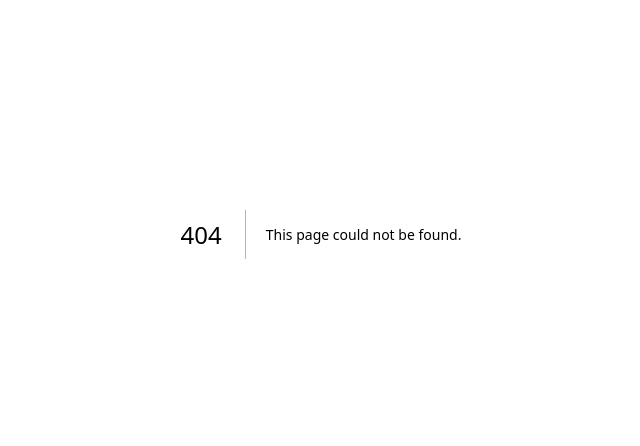
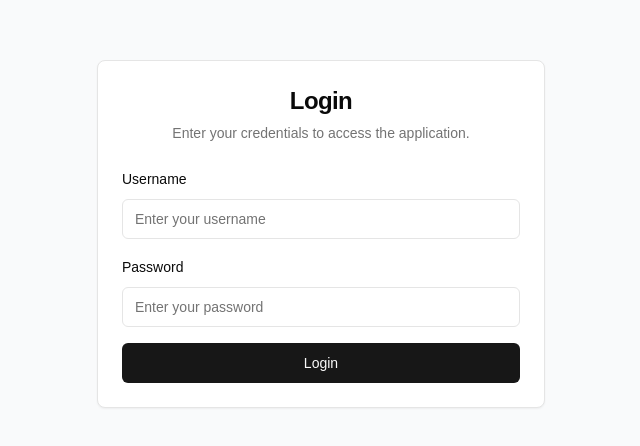
Before and after one commit to AnirudhSinghRajora/mess-attendance, a Next.js app: page /login in a window 1280 px wide. Before the commit this address had no page. Shown: the part 166-612 px from the top of the page, without its empty margins (319-959 px from the left). Built offline with nearby package versions, Linux system fonts and the light colour scheme.

Commit message:
Added login page

```diff
--- /dev/null
+++ b/app/api/login/route.ts
@@ -0,0 +1,18 @@
+import { NextResponse } from 'next/server'
+
+export async function POST(request: Request) {
+  const { username, password } = await request.json()
+
+  const HARDCODED_USERNAME = process.env.APP_AUTH_USERNAME
+  const HARDCODED_PASSWORD = process.env.APP_AUTH_PASSWORD
+
+
+  // In a real application, you'd fetch user from a database
+  // and compare hashed passwords.
+
+  if (username === HARDCODED_USERNAME && password === HARDCODED_PASSWORD) {
+    return NextResponse.json({ success: true })
+  } else {
+    return NextResponse.json({ success: false, error: 'Invalid credentials' }, { status: 401 })
+  }
+}
--- /dev/null
+++ b/app/login/page.tsx
@@ -0,0 +1,80 @@
+'use client'
+
+import { useState } from 'react'
+import { useRouter } from 'next/navigation'
+import { Button } from '@/components/ui/button'
+import { Input } from '@/components/ui/input'
+import { Label } from '@/components/ui/label'
+import { Card, CardContent, CardDescription, CardHeader, CardTitle } from '@/components/ui/card'
+
+export default function LoginPage() {
+  const [username, setUsername] = useState('')
+  const [password, setPassword] = useState('')
+  const [error, setError] = useState('')
+  const router = useRouter()
+
+  const handleLogin = async () => {
+    setError('')
+
+    try {
+      const response = await fetch('/api/login', {
+        method: 'POST',
+        headers: {
+          'Content-Type': 'application/json',
+        },
+        body: JSON.stringify({ username, password }),
+      })
+
+      const data = await response.json()
+
+      if (data.success) {
+        localStorage.setItem('isAuthenticated', 'true')
+        router.push('/')
+      } else {
+        setError(data.error || 'Login failed. Please try again.')
+      }
+    } catch (err) {
+      setError('An unexpected error occurred. Please try again.')
+      console.error('Login API call failed:', err)
+    }
+  }
+
+  return (
+    <div className="flex min-h-screen items-center justify-center bg-gray-50 p-4">
+      <Card className="w-full max-w-md">
+        <CardHeader className="text-center">
+          <CardTitle className="text-2xl font-bold">Login</CardTitle>
+          <CardDescription>Enter your credentials to access the application.</CardDescription>
+        </CardHeader>
+        <CardContent className="space-y-4">
+          <div className="space-y-2">
+            <Label htmlFor="username">Username</Label>
+            <Input
+              id="username"
+              type="text"
+              placeholder="Enter your username"
+              value={username}
+              onChange={(e) => setUsername(e.target.value)}
+              required
+            />
+          </div>
+          <div className="space-y-2">
+            <Label htmlFor="password">Password</Label>
+            <Input
+              id="password"
+              type="password"
+              placeholder="Enter your password"
+              value={password}
+              onChange={(e) => setPassword(e.target.value)}
+              required
+            />
+          </div>
+          {error && <p className="text-sm text-red-500 text-center">{error}</p>}
+          <Button onClick={handleLogin} className="w-full">
+            Login
+          </Button>
+        </CardContent>
+      </Card>
+    </div>
+  )
+}
--- a/app/page.tsx
+++ b/app/page.tsx
@@ -1,12 +1,13 @@
 "use client"
 
-import { useState } from "react"
+import { useState, useEffect } from "react"
+import { useRouter } from 'next/navigation'
 import { Button } from "@/components/ui/button"
 import { Card, CardContent, CardDescription, CardHeader, CardTitle } from "@/components/ui/card"
 import { Input } from "@/components/ui/input"
 import { Label } from "@/components/ui/label"
 import { Separator } from "@/components/ui/separator"
-import { Upload, Search, FileSpreadsheet, Users, Calendar } from "lucide-react"
+import { Upload, Search, FileSpreadsheet, Users, Calendar, LogOut } from "lucide-react"
 
 interface AttendanceRecord {
   id: number
@@ -34,6 +35,17 @@ export default function MessAttendanceApp() {
   const [queryResult, setQueryResult] = useState<QueryResult | null>(null)
   const [querying, setQuerying] = useState(false)
   const [uploadMessage, setUploadMessage] = useState("")
+
+  const router = useRouter()
+
+  useEffect(() => {
+    if (typeof window !== 'undefined') { // Ensure localStorage is available
+      const isAuthenticated = localStorage.getItem('isAuthenticated')
+      if (isAuthenticated !== 'true') {
+        router.push('/login')
+      }
+    }
+  }, [router])
 
   const handleFileUpload = async () => {
     if (!files || files.length === 0) {
@@ -108,12 +120,27 @@ export default function MessAttendanceApp() {
     }
   }
 
+  const handleLogout = () => {
+    if (typeof window !== 'undefined') {
+      localStorage.removeItem('isAuthenticated')
+      router.push('/login')
+    }
+  }
+
   return (
     <div className="min-h-screen bg-gray-50 p-4">
       <div className="max-w-4xl mx-auto space-y-6">
-        <div className="text-center space-y-2">
+        <div className="text-center space-y-2 relative">
           <h1 className="text-3xl font-bold text-gray-900">Mess Attendance Management</h1>
           <p className="text-gray-600">Upload Excel sheets and query student attendance data</p>
+          <Button
+            onClick={handleLogout}
+            variant="ghost"
+            className="absolute top-0 right-0 text-gray-600 hover:text-red-500"
+            aria-label="Logout"
+          >
+            <LogOut className="w-5 h-5" />
+          </Button>
         </div>
 
         {/* Upload Section */}
```
